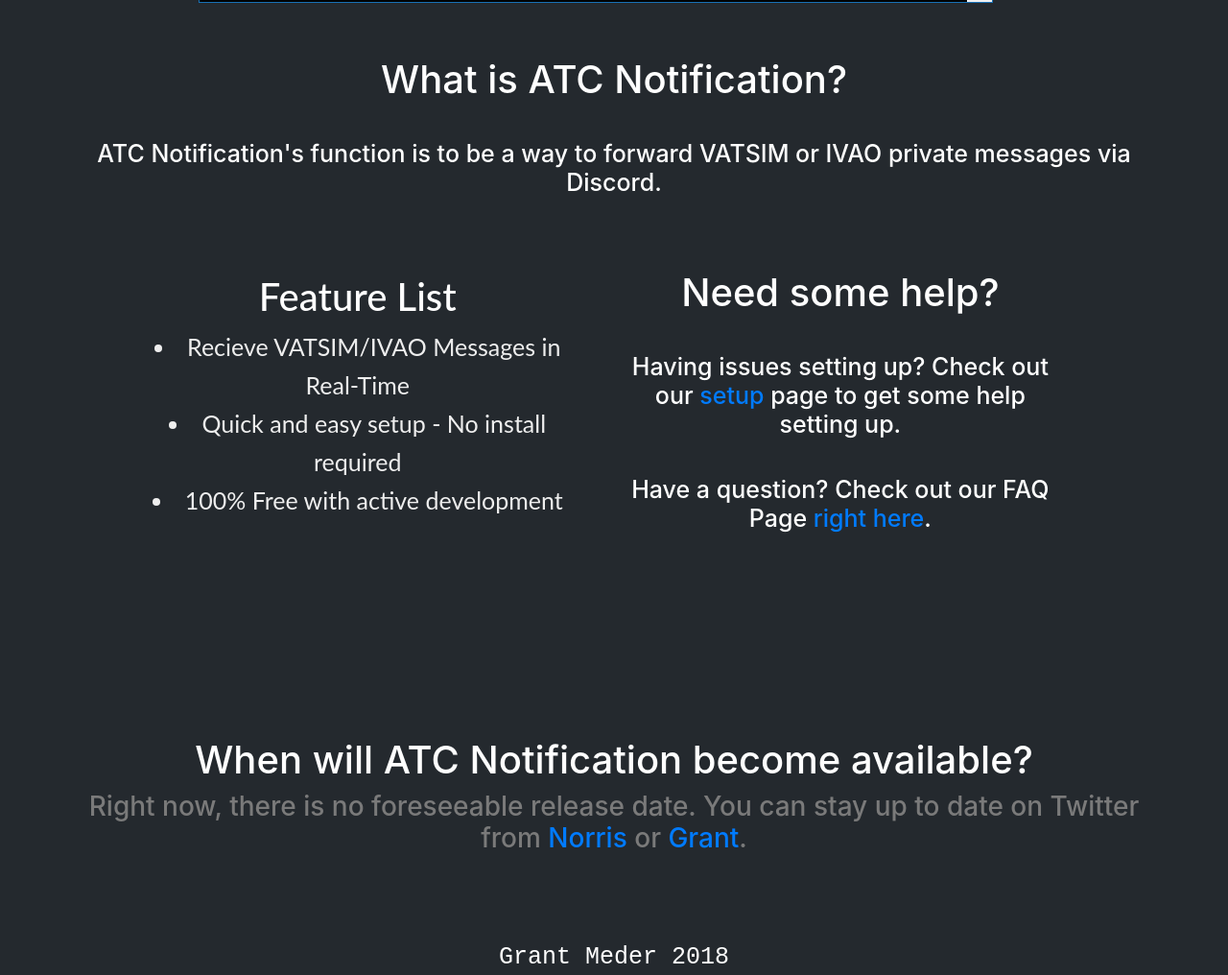
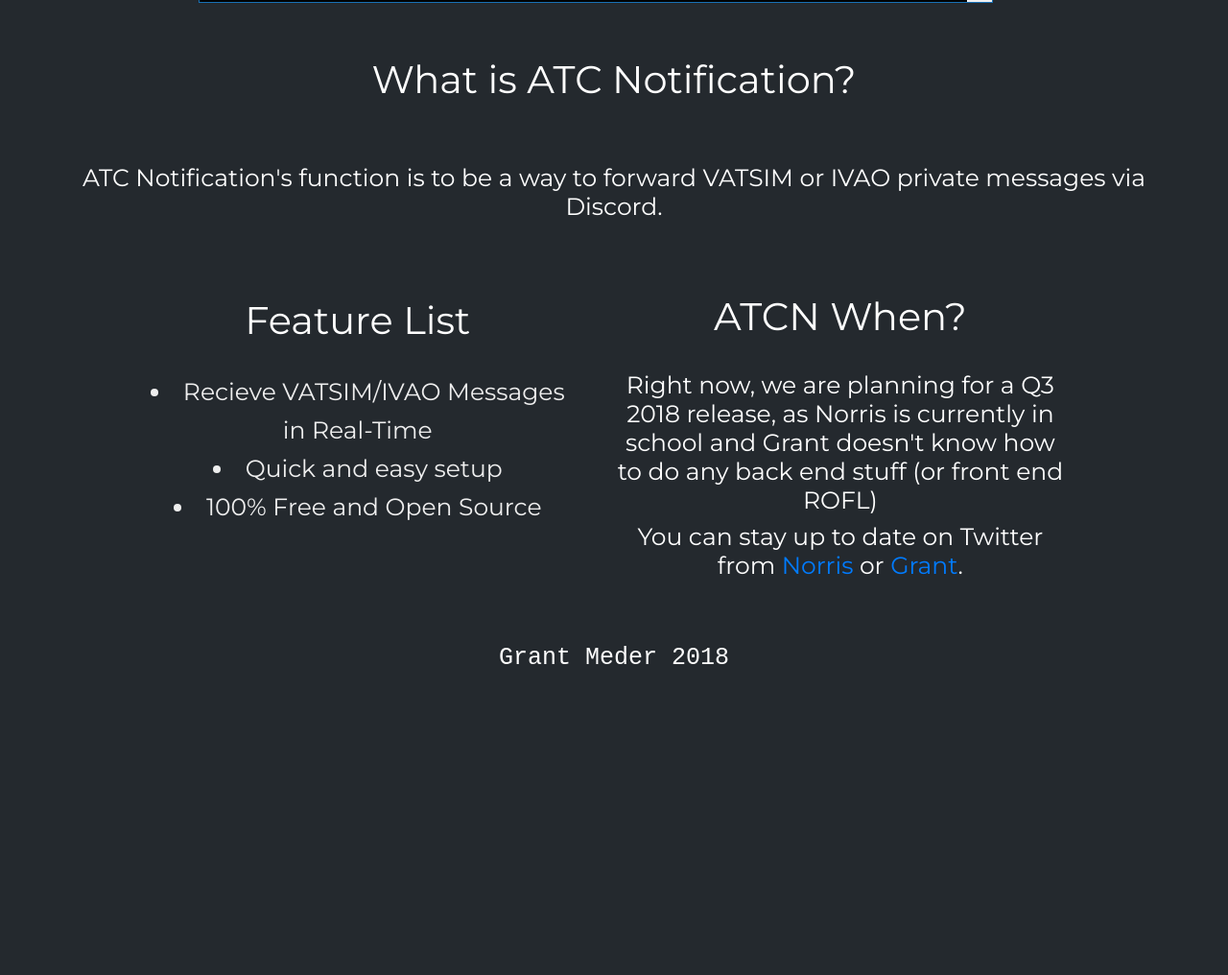
Before and after one commit to GrantCrackers18/ATCNotification, a plain HTML site: page index.html in a window 1280 px wide. Shown: the part 710-1726 px from the top of the page at 96% size. After the commit the page ends 1415 px from the top, so only its background shows below. Drawn offline with nearby package versions, Linux system fonts and the light colour scheme.

Commit message:
bad website
this is the bad but finished launch page

```diff
--- a/index.html
+++ b/index.html
@@ -1,6 +1,7 @@
 <!DOCTYPE html>
 <html>
 <head>
+<link href="https://fonts.googleapis.com/css?family=Montserrat" rel="stylesheet">
   <link rel="stylesheet" href="https://maxcdn.bootstrapcdn.com/bootstrap/4.0.0/css/bootstrap.min.css" integrity="sha384-Gn5384xqQ1aoWXA+058RXPxPg6fy4IWvTNh0E263XmFcJlSAwiGgFAW/dAiS6JXm" crossorigin="anonymous">
   <link rel="stylesheet" href="styles.css" />
       <link rel="shortcut icon" href="favicon.ico" type="image/x-icon" />
@@ -17,8 +18,6 @@
   <div class="collapse navbar-collapse" id="navbarNavAltMarkup">
     <div class="navbar-nav">
       <a class="nav-item nav-link active" href="index.html">Home<span class="sr-only">(current)</span></a>
-      <a class="nav-item nav-link" href="#what">What's ATCN?</a>
-      <a class="nav-item nav-link" href="#when">ATCN When?</a>
     </div>
   </div>
 </nav>
@@ -45,10 +44,10 @@
     Recieve VATSIM/IVAO Messages in Real-Time
   </li>
   <li>
-    Quick and easy setup - No install required
+    Quick and easy setup
   </li>
   <li>
-    100% Free with active development
+    100% Free and Open Source
   </li>
 </ul>
 
@@ -57,20 +56,12 @@
 
 <div class="div2">
   <a name="what">
-    <h1 class="hello1">Need some help?</h1>
-    <h1 class="features">Having issues setting up? Check out our <a href="test.html">setup</a> page to get some help setting up.</h1>
-    <h1 class="features">Have a question? Check out our FAQ Page <a href="faq.html">right here</a>.</h1>
+    <h1 class="hello1">ATCN When?</h1>
+    <h1 class="features">Right now, we are planning for a Q3 2018 release, as Norris is currently in school and Grant doesn't know how to do any back end stuff (or front end ROFL)</h1>
+    <h1 class="features">You can stay up to date on Twitter from <a href="https://twitter.com/boredtrashpanda" target="_blank">Norris</a> or <a target="_blank" href="https://twitter.com/grantmeder">Grant</a>.</h1>
 </a>
 </div>
 
-
-
-<div class="div3">
-  <a name="when">
-    <h1 class="hello7">When will ATC Notification become available?</h1>
-<h3 class="about">Right now, there is no foreseeable release date. You can stay up to date on Twitter from <a href="https://twitter.com/boredtrashpanda" target="_blank">Norris</a> or <a target="_blank" href="https://twitter.com/grantmeder">Grant</a>.
-  </a>
-</div>
 
 
 
--- a/styles.css
+++ b/styles.css
@@ -1,3 +1,7 @@
+body {
+  font-family: 'Montserrat', sans-serif;
+}
+
 .navbar-fixed-top {
     position: fixed;
     right: 0;
@@ -7,6 +11,7 @@
 }
 
 .hello {
+  font-family: 'Montserrat', sans-serif;
   text-align: center;
   color: white;
   padding-top: 150px;
@@ -30,12 +35,12 @@ padding-top: 5%;
   text-align: center;
   color: white;
   padding-top: 5%;
+  padding-bottom: 5%;
 }
 
 .features {
     text-align: center;
     color: white;
-    padding-top: 30px;
     font-size: 25px;
 }
 
@@ -52,19 +57,16 @@ padding-top: 5%;
 
 .ul1 {
   list-style-position:inside;
-  font-family: "Lato", Arial, sans-serif;
-  margin: 0;
-  line-height: 1.6;
   color: #eee;
   font-size: 25px;
   min-width: 480px;
+    line-height: 1.6;
     text-align: center;
     padding-top: 50px;
 }
 
 .ul2 {
   list-style-position:inside;
-  font-family: "Lato", Arial, sans-serif;
   margin: 0;
   line-height: 1.6;
   color: #eee;
@@ -96,6 +98,7 @@ padding-top: 5%;
 .div2 {
   padding-top: 4%;
   margin-left: 5%;
+  padding-bottom: 5%;
   padding-right: 2.5%;
   float: left;
   width: 45%;
```
Also changed, not shown: Roboto-Regular.ttf (added), discord1.png (added), error log.txt (added), help.txt (added).
